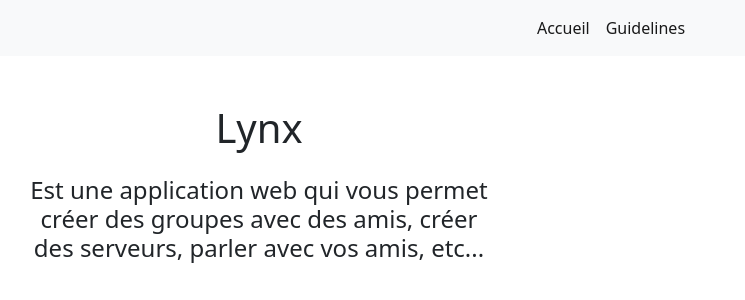
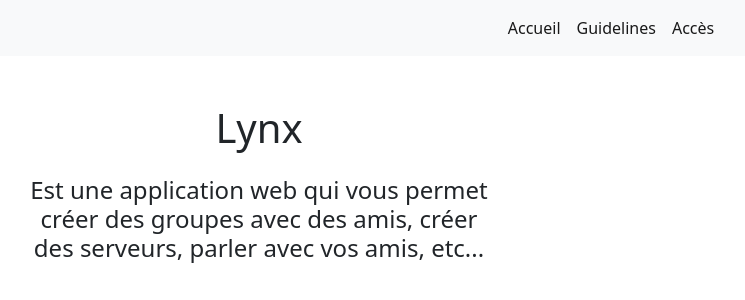
Before and after one commit to Lynx-webapp/Lynx-front, a PHP site: page / in a window 1280 px wide. Shown: the top 300 px of the page, without its empty margins (29-774 px from the left). Run offline with PHP 8.4, Linux system fonts and the light colour scheme.

Commit message:
Create index.php

```diff
--- a/index.php
+++ b/index.php
@@ -34,12 +34,14 @@
       <!-- Left links -->
       <ul class="navbar-nav mb-2 mb-lg-0">
         <li class="nav-item">
-          <a class="d-flex p-2 justify-content-end nav-link active" aria-current="page" href="index.php">Accueil</a>
+          <a class="d-flex p-2 nav-link active" aria-current="page" href="index.php">Accueil</a>
         </li>
         <li class="nav-item">
-          <a class="d-flex p2 justify-content-end nav-link active" href="guidelines.php">Guidelines</a>
+          <a class="d-flex p2 nav-link active" href="guidelines.php">Guidelines</a>
         </li>
-
+        <li class="nav-item">
+          <a class="d-flex p2 justify-content-end nav-link active" href="https://lynxapp-web.herokuapp.com">Accès</a>
+        </li>
       </ul>
       <!-- Left links -->
     </div>
```
